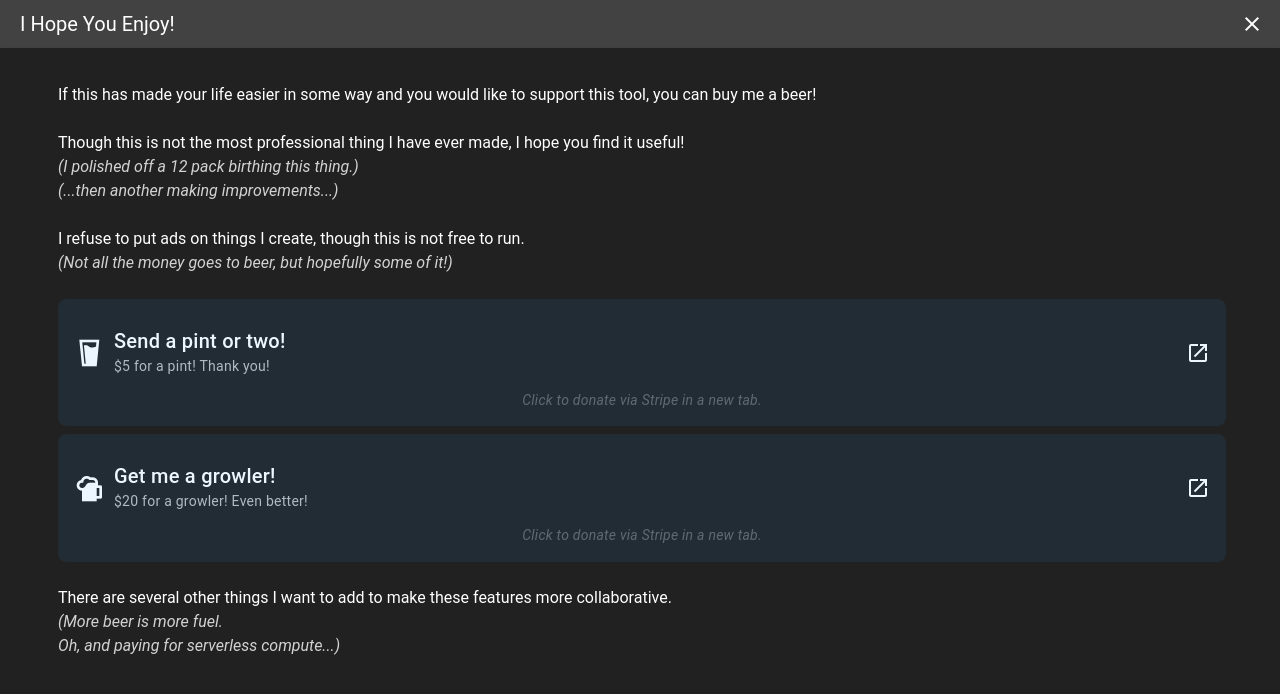
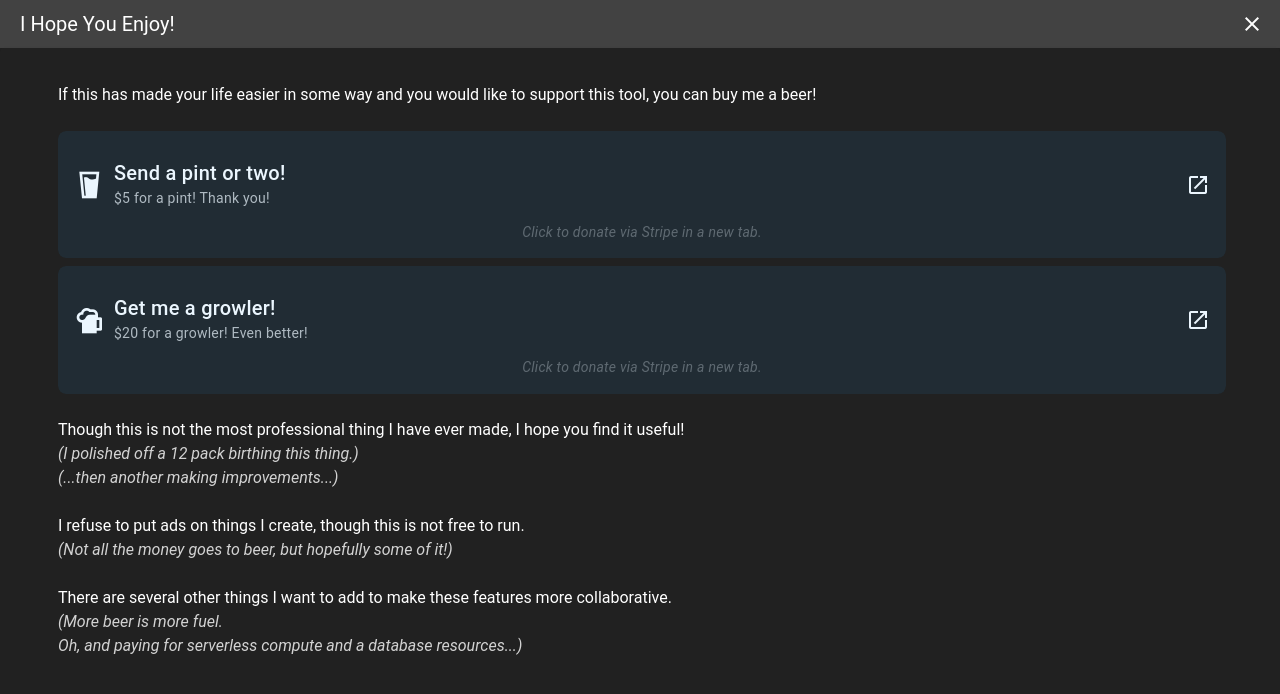
Before and after one commit to HecticEnergy/hectic-wos, a Vue app: page / in a window 1280 px wide. Both pictures are taken after a click on the button 1250 px from the left and 28 px from the top of the page. Shown: the top 694 px of the page. Built offline with nearby package versions, Linux system fonts and the light colour scheme; what vue3-tour would draw is missing.

Commit message:
buy beer and index adjustments

```diff
--- a/src/components/global/BuyMeBeer.vue
+++ b/src/components/global/BuyMeBeer.vue
@@ -10,30 +10,6 @@
           If this has made your life easier in some way and you would like to
           support this tool, you can buy me a beer!
         </p>
-        <br />
-        <p>
-          Though this is not the most professional thing I have ever made, I
-          hope you find it useful!
-        </p>
-        <p>
-          <i class="opacity-80">
-            (I polished off a 12 pack birthing this thing.)
-          </i>
-        </p>
-        <p>
-          <i class="opacity-80"> (...then another making improvements...) </i>
-        </p>
-        <br />
-        <p>
-          I refuse to put ads on things I create, though this is not free to
-          run.
-        </p>
-        <p>
-          <i class="opacity-80">
-            (Not all the money goes to beer, but hopefully some of it!)
-          </i>
-        </p>
-
         <br />
         <v-row>
           <template v-for="item in items" :key="item.title">
@@ -69,12 +45,36 @@
         </v-row>
         <br />
         <p>
+          Though this is not the most professional thing I have ever made, I
+          hope you find it useful!
+        </p>
+        <p>
+          <i class="opacity-80">
+            (I polished off a 12 pack birthing this thing.)
+          </i>
+        </p>
+        <p>
+          <i class="opacity-80"> (...then another making improvements...) </i>
+        </p>
+        <br />
+        <p>
+          I refuse to put ads on things I create, though this is not free to
+          run.
+        </p>
+        <p>
+          <i class="opacity-80">
+            (Not all the money goes to beer, but hopefully some of it!)
+          </i>
+        </p>
+
+        <br />
+        <p>
           There are several other things I want to add to make these features
           more collaborative.
         </p>
         <i class="opacity-80">
           (More beer is more fuel. <br />
-          Oh, and paying for serverless compute...)
+          Oh, and paying for serverless compute and a database resources...)
         </i>
       </v-container>
     </ParentCard>
--- a/src/pages/index.vue
+++ b/src/pages/index.vue
@@ -13,6 +13,15 @@
           <i>a bit</i> easier.
         </p>
         <br />
+        <p>
+          I'd like to expand the functionality of this site by putting a
+          database behind this, but that costs money.
+        </p>
+        <br />
+        <p>
+          <v-icon icon="mdi-glass-mug-variant" class="mr-1" />
+          Check out the beer link at the top to support this project!
+        </p>
       </v-card-text>
     </v-card>
 
@@ -97,7 +106,7 @@
               target="_blank"
             />
           </v-col>
-          <v-col>
+          <v-col align="end">
             <a href="https://wosnerds.com" target="_blank">wosnerds.com</a>
           </v-col>
         </v-row>
@@ -141,13 +150,18 @@
         </p>
         <br />
         <p>
+          Ragnar - for pointing out some serious bugs I missed before a major
+          release!
+        </p>
+        <br />
+        <p>
           ...and to all the other's I have been pestering for feedback who
           responded!
         </p>
         <br />
         <h3>Thank You!</h3>
         <p>
-          This site wouldn't be what is is without your help! I hope many find
+          This site wouldn't be what it is without your help! I hope many find
           it useful!
         </p>
       </v-card-text>
```
